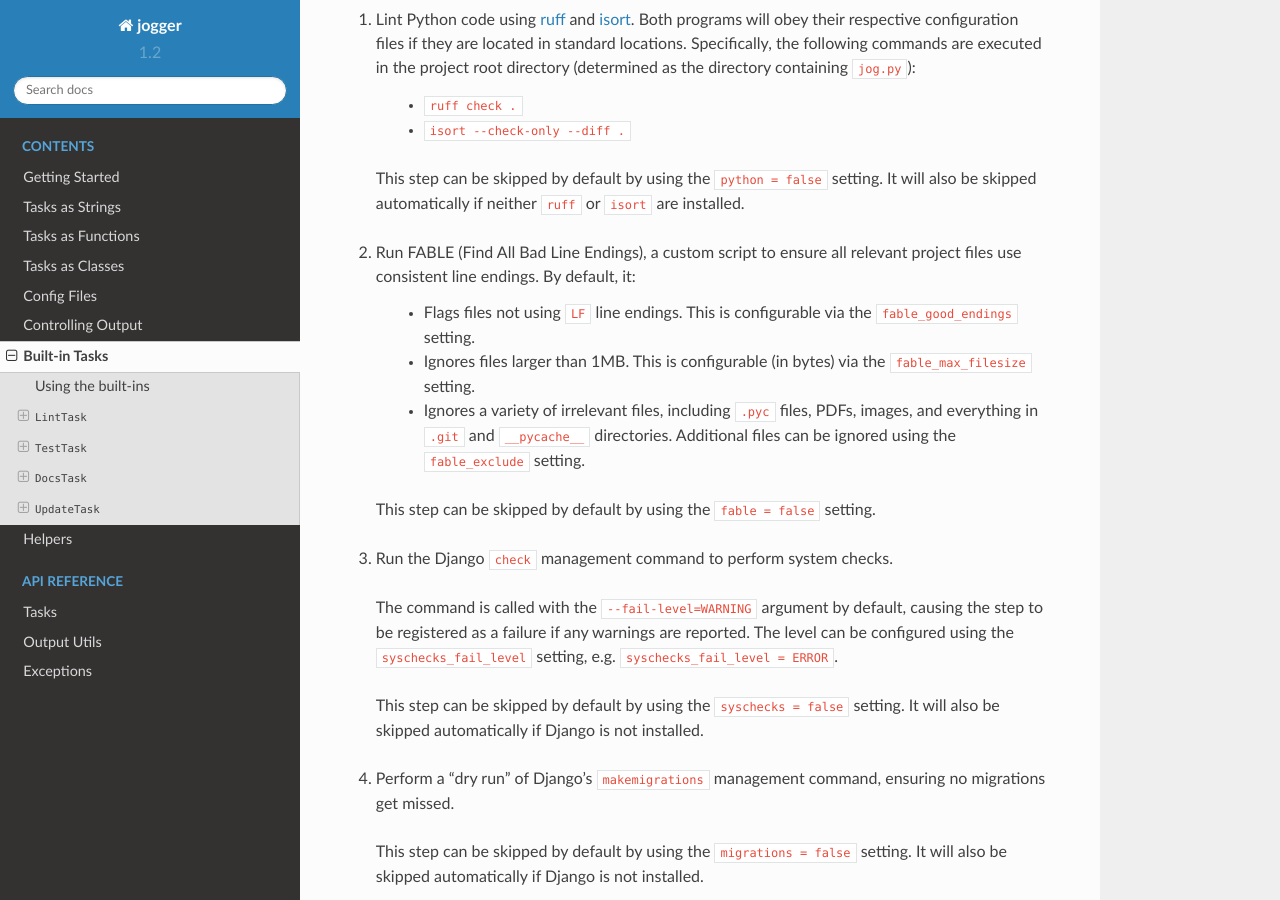
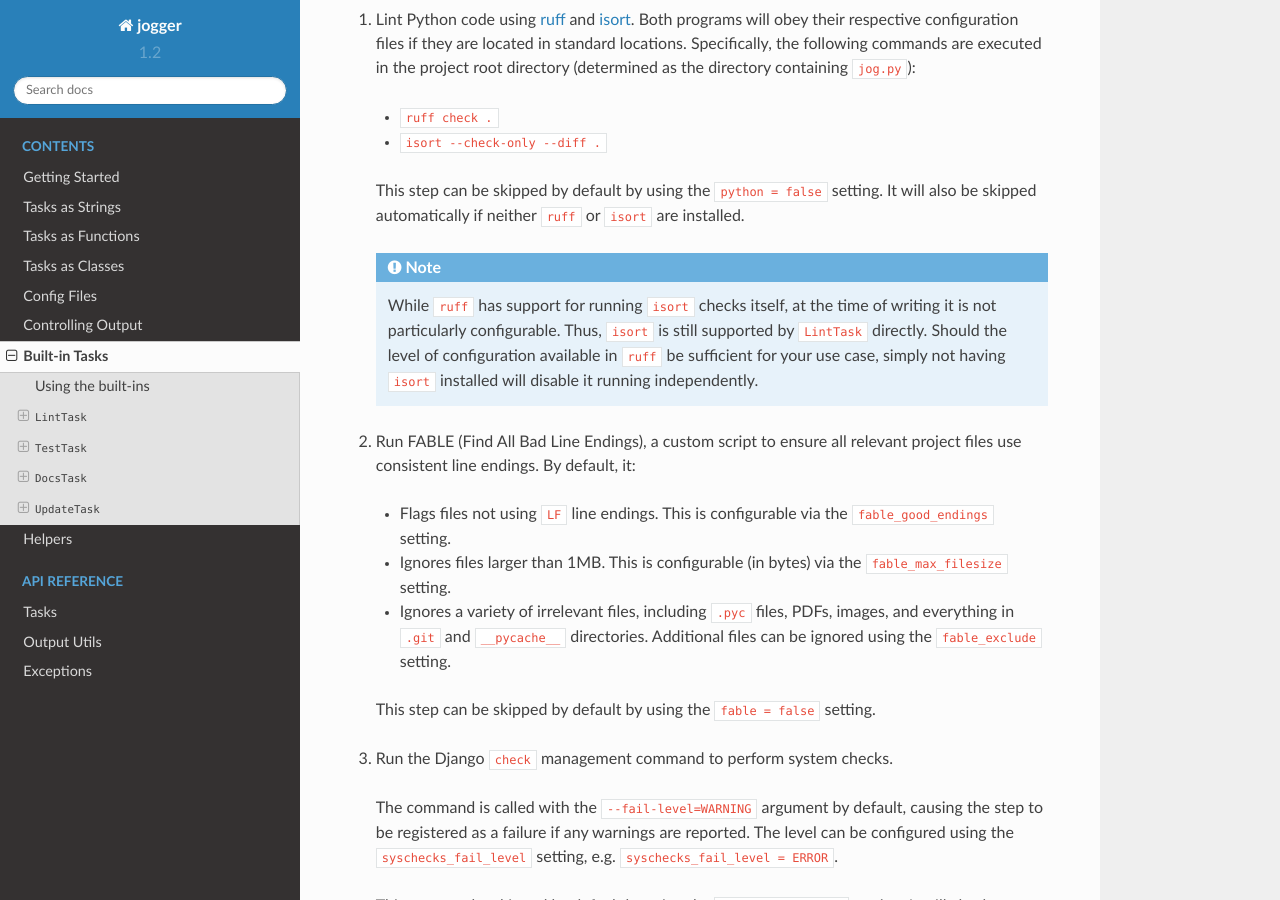
Before and after one commit to oogles/jog, a Sphinx documentation site: the page built from docs/topics/builtins.rst, in a window 1280 px wide and 900 px high, scrolled down 925 px. Built offline with Sphinx 7.4.7 and the Read the Docs theme 2.0.0, drawn with Linux system fonts in a browser that asks for light colours.

Commit message:
Updated LintTask docs to note continued direct support for isort due to ruff's lack of config options for it.

```diff
--- a/docs/topics/builtins.rst
+++ b/docs/topics/builtins.rst
@@ -38,16 +38,20 @@ It includes the following steps:
 
 1. Lint Python code using `ruff <https://docs.astral.sh/ruff/>`_ and `isort <https://github.com/PyCQA/isort>`_. Both programs will obey their respective configuration files if they are located in standard locations. Specifically, the following commands are executed in the project root directory (determined as the directory containing ``jog.py``):
 
-    * ``ruff check .``
-    * ``isort --check-only --diff .``
+  * ``ruff check .``
+  * ``isort --check-only --diff .``
 
   This step can be skipped by default by using the ``python = false`` setting. It will also be skipped automatically if neither ``ruff`` or ``isort`` are installed.
 
+  .. note::
+
+      While ``ruff`` has support for running ``isort`` checks itself, at the time of writing it is not particularly configurable. Thus, ``isort`` is still supported by ``LintTask`` directly. Should the level of configuration available in ``ruff`` be sufficient for your use case, simply not having ``isort`` installed will disable it running independently.
+
 2. Run FABLE (Find All Bad Line Endings), a custom script to ensure all relevant project files use consistent line endings. By default, it:
 
-    * Flags files not using ``LF`` line endings. This is configurable via the ``fable_good_endings`` setting.
-    * Ignores files larger than 1MB. This is configurable (in bytes) via the ``fable_max_filesize`` setting.
-    * Ignores a variety of irrelevant files, including ``.pyc`` files, PDFs, images, and everything in ``.git`` and ``__pycache__`` directories. Additional files can be ignored using the ``fable_exclude`` setting.
+  * Flags files not using ``LF`` line endings. This is configurable via the ``fable_good_endings`` setting.
+  * Ignores files larger than 1MB. This is configurable (in bytes) via the ``fable_max_filesize`` setting.
+  * Ignores a variety of irrelevant files, including ``.pyc`` files, PDFs, images, and everything in ``.git`` and ``__pycache__`` directories. Additional files can be ignored using the ``fable_exclude`` setting.
 
   This step can be skipped by default by using the ``fable = false`` setting.
 
```
